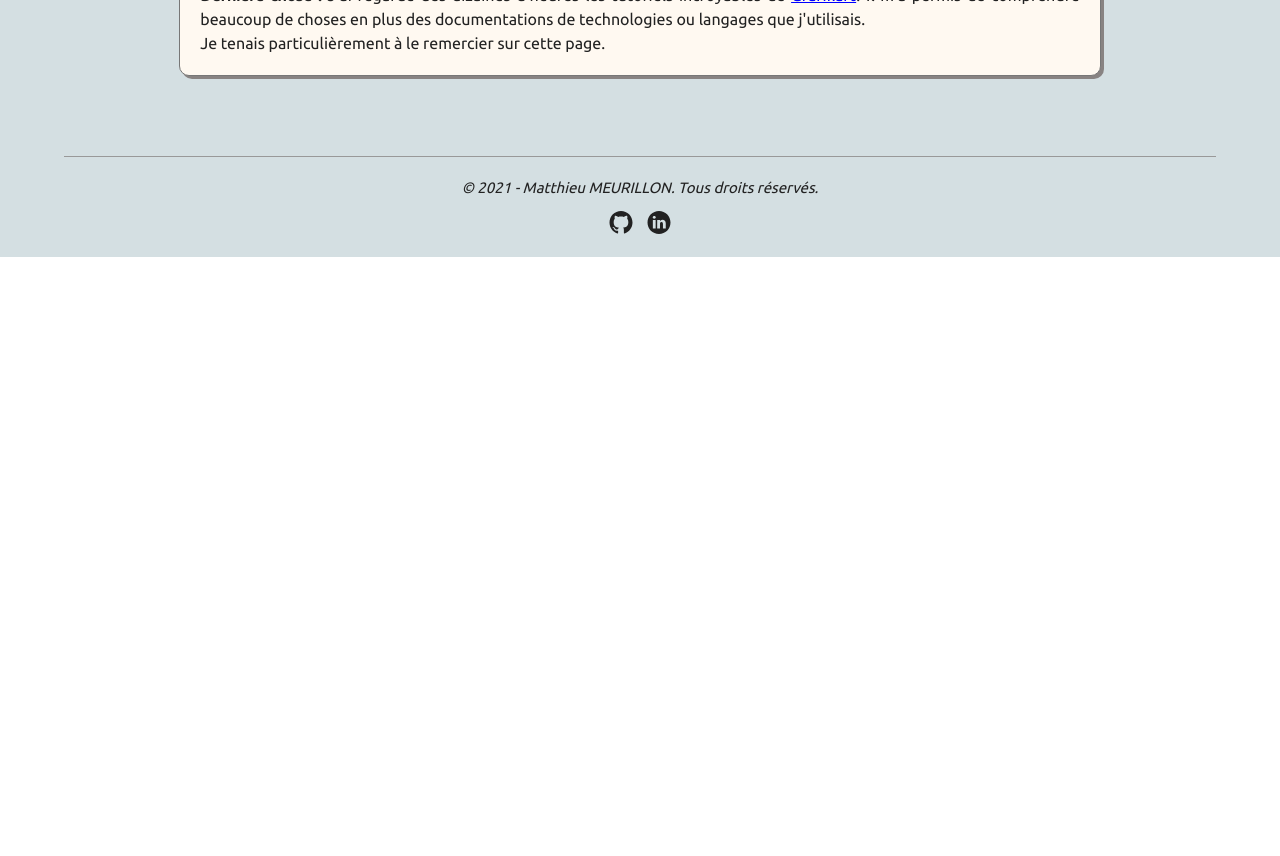
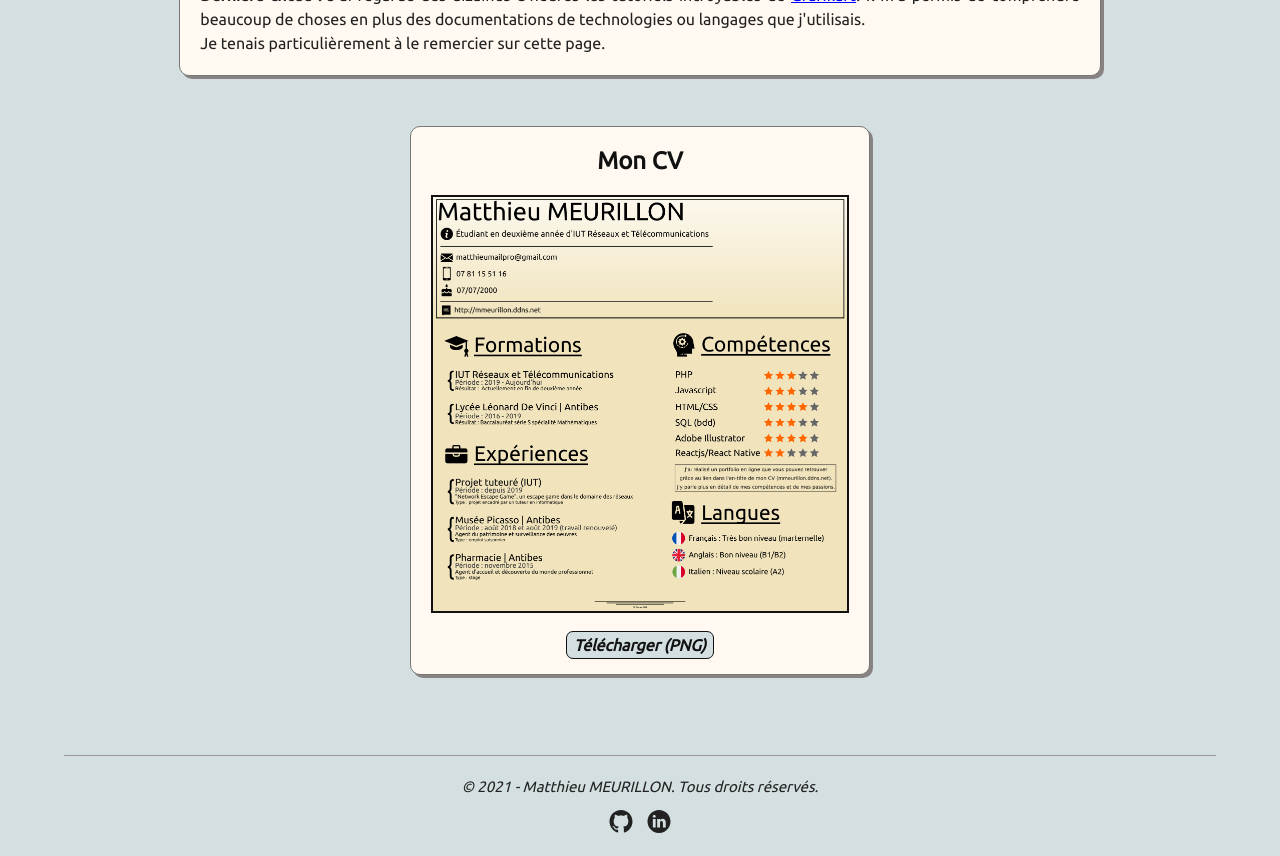
Before and after one commit to Littchii/portfolio-matthieu-meurillon, a React (Create React App) app: page / in a window 1280 px wide. Shown: the part 2220-3076 px from the top of the page. Before the commit the page ends 2477 px from the top, so only its background shows below. Built offline with nearby package versions, Linux system fonts and the light colour scheme.

Commit message:
Début d'ajout de la partie CV

```diff
--- a/src/App.css
+++ b/src/App.css
@@ -58,7 +58,7 @@ h1, h2, h3, h4, h5, h6 {
 }
 
 .block {
-    background-color:var(--color-tertiary-background);
+    background-color: var(--color-tertiary-background);
     padding: 20px;
     border-radius: 10px;
     border: solid 1px var(--color-secondary-border);
--- a/src/App.jsx
+++ b/src/App.jsx
@@ -9,6 +9,7 @@ import Timeline from './components/Timeline';
 import Erreur404 from './components/Erreur404';
 import ConnexionModal from './components/ConnexionModal';
 import Admin from './components/Admin';
+import CV from './components/CV';
 import Loading from './components/Loading';
 import { useSelector } from 'react-redux';
 import {
@@ -58,6 +59,7 @@ function App() {
                 <Timeline />
               </div>
               <Projects />
+              <CV />
               <Footer />
               <ConnexionModal showModal={openModal} hideModal={hideModal} />
             </Route>
--- /dev/null
+++ b/src/components/CV.jsx
@@ -0,0 +1,17 @@
+import '../styles/CV.css';
+
+const CV = () => {
+
+    return (
+        <div className="block cv">
+            <h2 className="head">Mon CV</h2>
+            <img src={process.env.PUBLIC_URL + 'CV.png'} className="imageCV" />
+            <a href={process.env.PUBLIC_URL + 'CV.png'} className="download" download>
+                Télécharger (PNG)
+            </a>
+        </div>
+    )
+
+}
+
+export default CV;
--- /dev/null
+++ b/src/styles/CV.css
@@ -0,0 +1,54 @@
+.cv {
+    text-align: center;
+    width: 32%;
+}
+
+.imageCV {
+    /* cursor: pointer; */
+    margin: 20px 0;
+    width: 100%;
+    border: solid 2px var(--color-primary-text);
+}
+
+/* .imageCV:hover {
+    opacity: 0.8;
+} */
+
+.download {
+    font-style: italic;
+    font-weight: bold;
+    color: var(--color-primary-text);
+    text-decoration: none;
+    background-color: var(--color-secondary-background);
+    padding: 4px 7px;
+    border-radius: 7px;
+    border: solid 1px var(--color-primary-text);
+}
+
+.download:hover {
+    opacity: 0.7;
+}
+
+@media screen and (max-width: 1600px) {
+    .cv {
+        width: 40%;
+    }
+}
+
+@media screen and (max-width: 1150px) {
+    .cv {
+        width: 50%;
+    }
+}
+
+@media screen and (max-width: 880px) {
+    .cv {
+        width: 60%;
+    }
+}
+
+@media screen and (max-width: 630px) {
+    .cv {
+        width: 100%;
+    }
+}
```
Also changed, not shown: public/CV.png (added).
